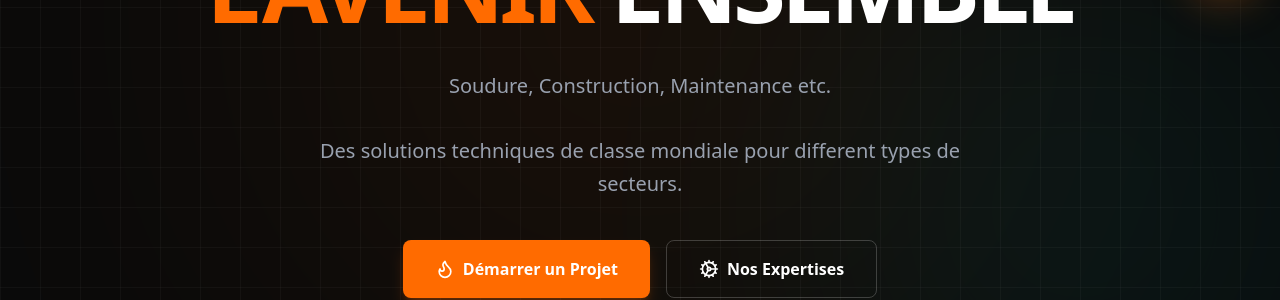
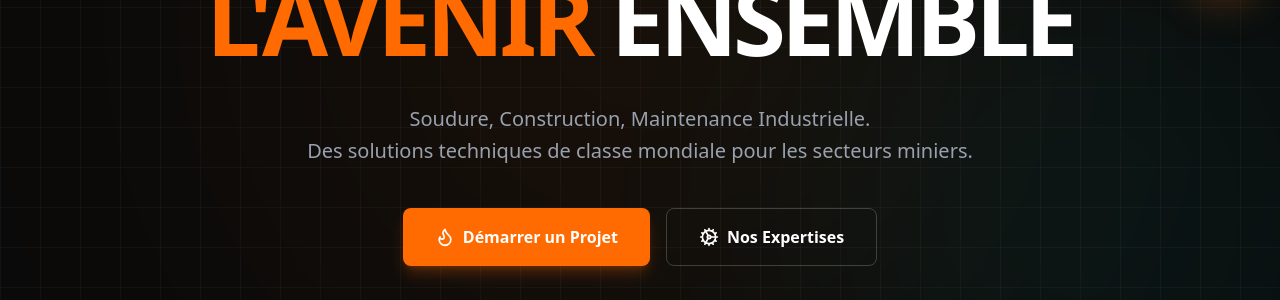
Before and after one commit to THEGINS-dev/new-look-tech, a Next.js app: page / in a window 1280 px wide. Shown: the part 793-1093 px from the top of the page. Built offline with nearby package versions, Linux system fonts and the light colour scheme; no server answers.

Commit message:
Update HeroSection.tsx

```diff
--- a/src/components/sections/HeroSection.tsx
+++ b/src/components/sections/HeroSection.tsx
@@ -38,8 +38,8 @@ export default function HeroSection() {
           transition={{ duration: 0.8, delay: 0.6 }}
           className="text-base sm:text-lg md:text-xl text-gray-400 max-w-2xl mx-auto leading-relaxed"
         >
-          Soudure, Construction, Maintenance etc.<br /> <br className="hidden sm:block" />
-          Des solutions techniques de classe mondiale pour different types de secteurs.
+          Soudure, Construction, Maintenance Industrielle. <br className="hidden sm:block" />
+          Des solutions techniques de classe mondiale pour les secteurs miniers.
         </motion.p>
 
         <motion.div
@@ -48,14 +48,12 @@ export default function HeroSection() {
           transition={{ duration: 0.8, delay: 0.9 }}
           className="mt-10 flex flex-col sm:flex-row gap-4 justify-center"
         >
-          {/* Bouton cliquable → formulaire */}
           <a
             href="#contact"
             className="px-8 py-4 bg-spark-orange text-white font-bold rounded-lg hover:bg-orange-500 transition-all duration-300 shadow-lg shadow-orange-500/25 flex items-center justify-center gap-2"
           >
             <Flame className="w-5 h-5" /> Démarrer un Projet
           </a>
-          {/* Bouton cliquable → services */}
           <a
             href="#services"
             className="px-8 py-4 border border-white/20 text-white font-bold rounded-lg hover:bg-white/5 transition-all duration-300 flex items-center justify-center gap-2"
```
